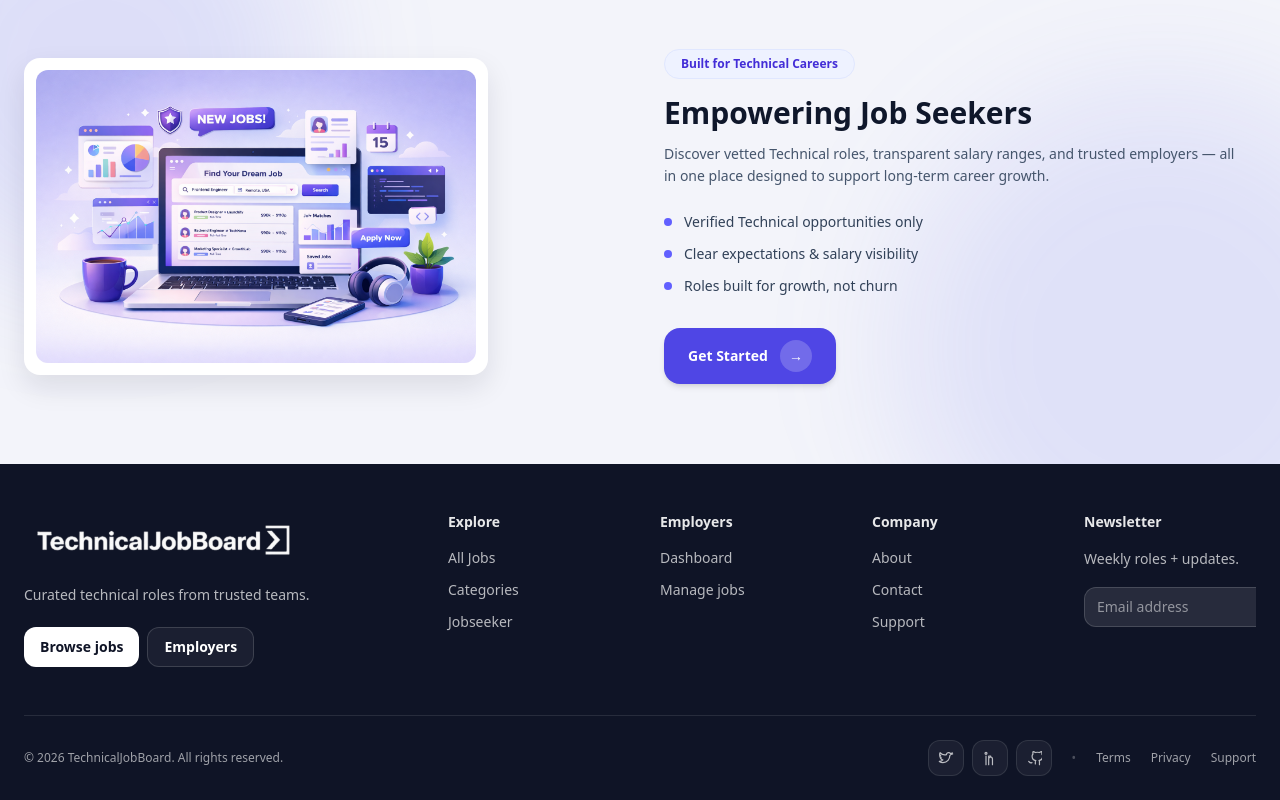
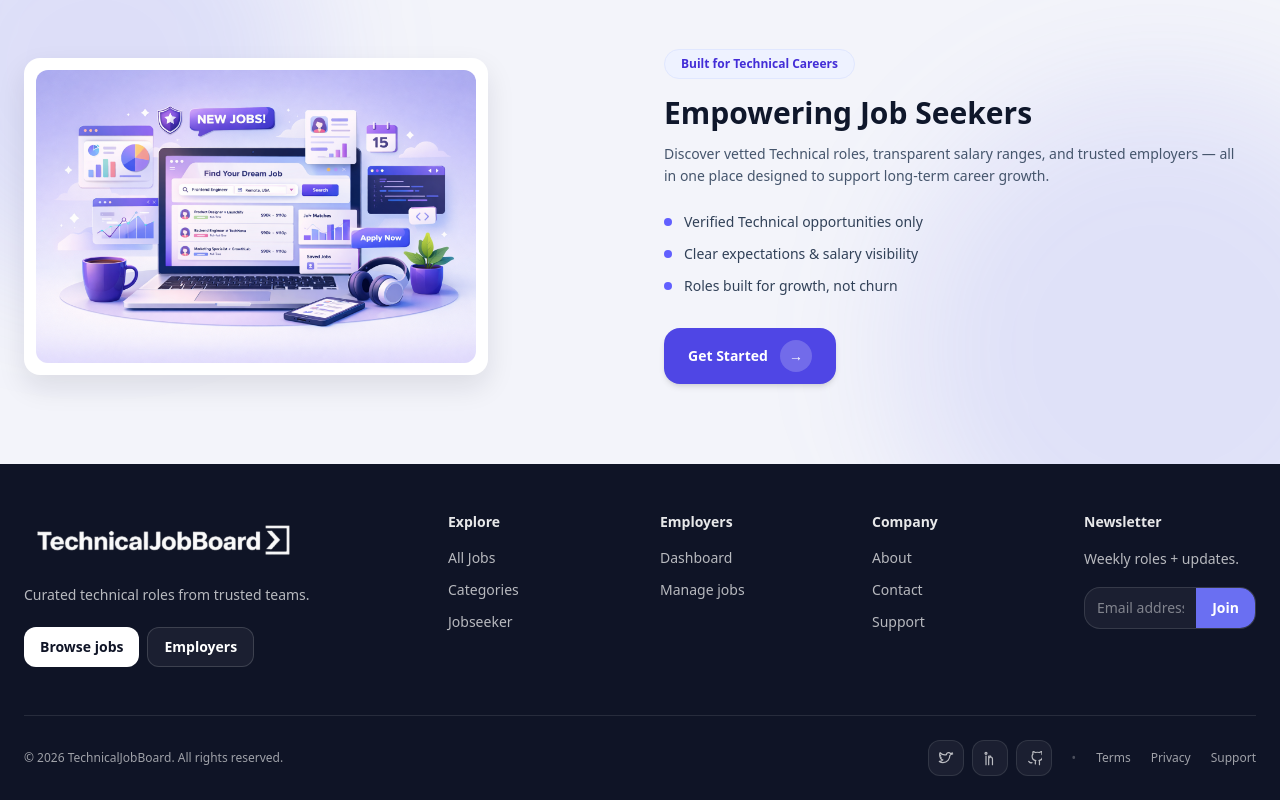
Before and after one commit to adebisidolapo/technicaljobboard, a Next.js app: page / in a window 1280 px wide. Shown: the part 2203-3003 px from the top of the page. Built offline with nearby package versions, Linux system fonts and the light colour scheme; no server answers; the database is empty.

Commit message:
update footer

```diff
--- a/components/NewsletterForm.tsx
+++ b/components/NewsletterForm.tsx
@@ -50,9 +50,9 @@ export default function NewsletterForm() {
   };
 
   return (
-    <div className="w-full">
-      {/* Compact row */}
-      <div className="flex items-center gap-2">
+    <div className="w-full min-w-0">
+      {/* One clean pill */}
+      <div className="flex items-stretch w-full min-w-0 overflow-hidden rounded-2xl border border-white/12 bg-white/5">
         <input
           type="email"
           placeholder="Email address"
@@ -62,28 +62,24 @@ export default function NewsletterForm() {
           onKeyDown={(e) => {
             if (e.key === "Enter") submit();
           }}
-          className="flex-1 h-10 px-3 rounded-xl
-                     bg-white/10 border border-white/15
-                     text-sm text-white placeholder:text-white/50
-                     outline-none focus:ring-2 focus:ring-[rgba(106,111,242,0.45)]"
+          className="min-w-0 flex-1 h-10 px-3 bg-transparent
+                     text-sm text-white placeholder:text-white/45
+                     outline-none"
         />
 
         <button
           type="button"
           onClick={submit}
           disabled={status === "loading"}
-          className="h-10 px-4 rounded-xl
-                     bg-[var(--brand-purple)]
+          className="h-10 px-4 bg-[var(--brand-purple)]
                      hover:bg-[var(--brand-purple-dark)]
-                     text-sm font-semibold transition
-                     whitespace-nowrap
+                     text-sm font-semibold text-white transition
                      disabled:opacity-60 disabled:cursor-not-allowed"
         >
           {status === "loading" ? "Joining..." : "Join"}
         </button>
       </div>
 
-      {/* Small feedback text (doesn't blow up layout) */}
       {message && (
         <p
           className={[
```
